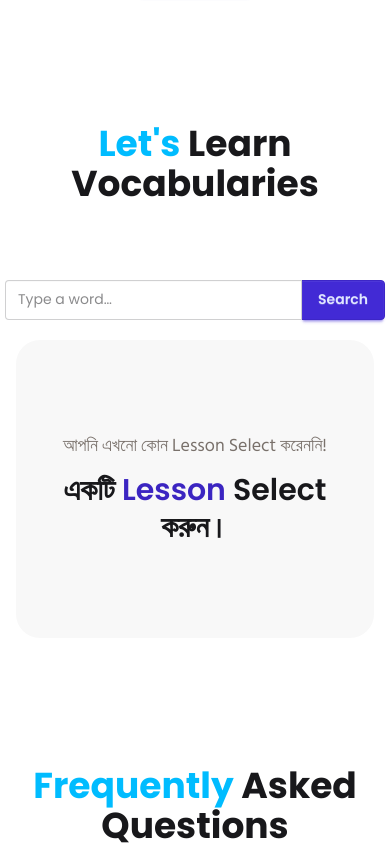
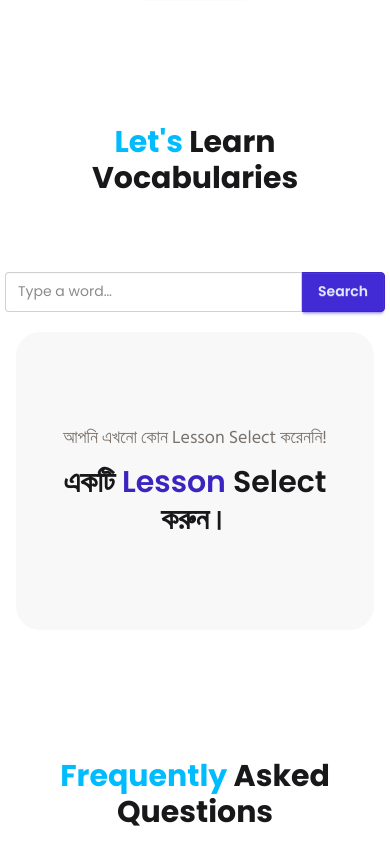
Before and after one commit to mahdi9162/English-Janala, a plain HTML site: page index.html in a window 390 px wide. Shown: the part 852-1701 px from the top of the page. Drawn offline with nearby package versions, Linux system fonts and the light colour scheme; no server answers.

Commit message:
Responsive Done

```diff
--- a/index.html
+++ b/index.html
@@ -173,7 +173,7 @@
 
       <!-- Let's Learn Vocabs -->
       <section id="lessons" class="w-11/12 mx-auto">
-        <h1 class="text-center mb-9 font-bold text-4xl"><span class="text-[#00BCFF]">Let's</span> Learn Vocabularies</h1>
+        <h1 class="text-center mb-9 font-bold text-3xl md:text-4xl"><span class="text-[#00BCFF]">Let's</span> Learn Vocabularies</h1>
         <div id="level-container" class="flex flex-wrap justify-center gap-5 mb-10"></div>
       </section>
       <!-- Search Field -->
@@ -190,7 +190,7 @@
         <span class="loading loading-bars loading-xl"></span>
       </section>
       <!-- Level Words -->
-      <section id="level-words" class="grid grid-cols-3 gap-7 w-11/12 mx-auto bg-[#F8F8F8] rounded-3xl mb-32 p-7">
+      <section id="level-words" class="grid md:grid-cols-3 grid-cols-1 gap-7 w-11/12 mx-auto bg-[#F8F8F8] rounded-3xl mb-32 p-7">
         <div class="my-16 col-span-full text-center space-y-3">
           <p class="text-[#79716B] text-lg font-bangla">আপনি এখনো কোন Lesson Select করেননি!</p>
           <h2 class="text-3xl font-semibold">
@@ -216,7 +216,7 @@
       </dialog>
       <!-- Frequently Asked Questions Section -->
       <section id="faq" class="w-11/12 mx-auto mb-28">
-        <h1 class="text-4xl font-bold text-center mb-12">
+        <h1 class="text-3xl font-bold text-center mb-12">
           <span class="text-[#00BCFF]">Frequently</span>
           Asked Questions
         </h1>
@@ -266,7 +266,7 @@
 
     <!-- footer -->
     <footer class="border-t-2 border-[#ffebeb]">
-      <div id="footer-container" class="flex justify-between items-end w-11/12 mx-auto py-24">
+      <div id="footer-container" class="flex flex-col md:flex-row justify-center md:justify-between  md:items-end space-y-4 md:space-y-0 w-11/12 mx-auto py-24">
         <!-- left div -->
         <div>
           <div class="flex">
```
